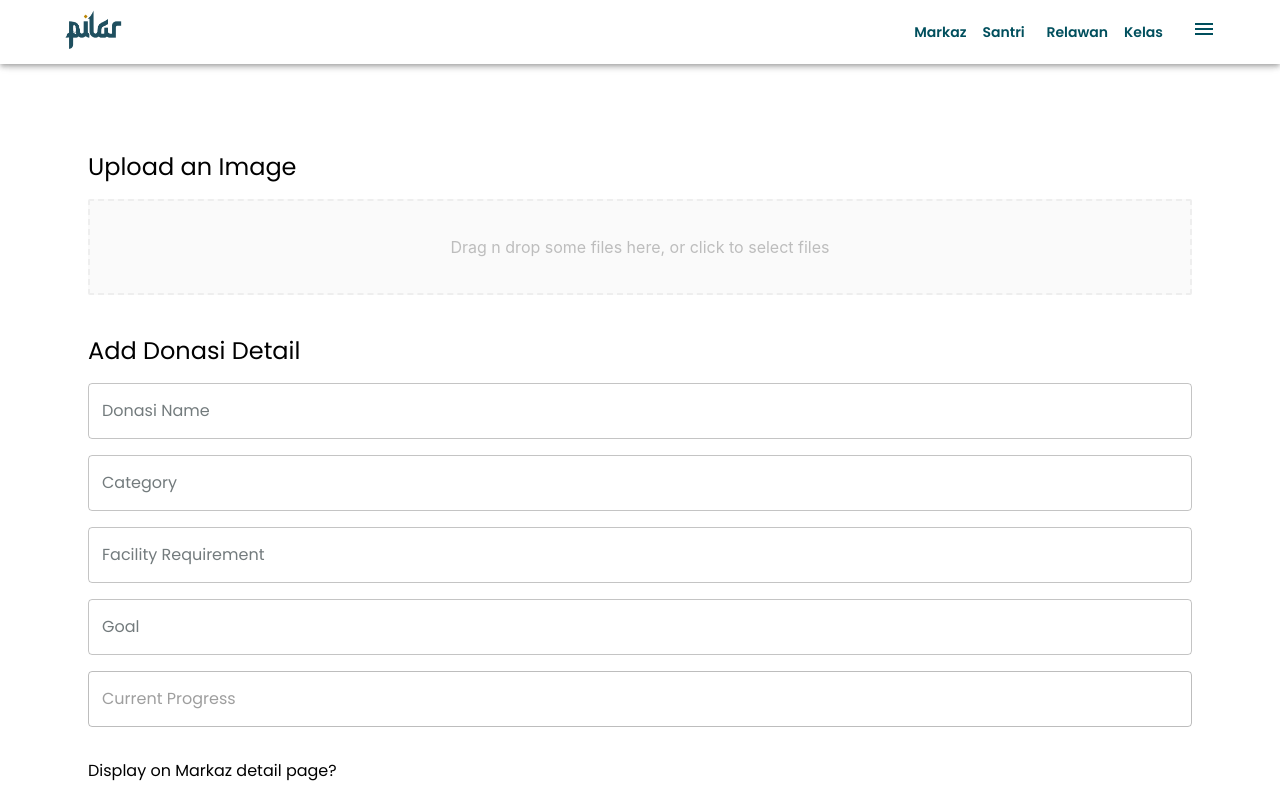
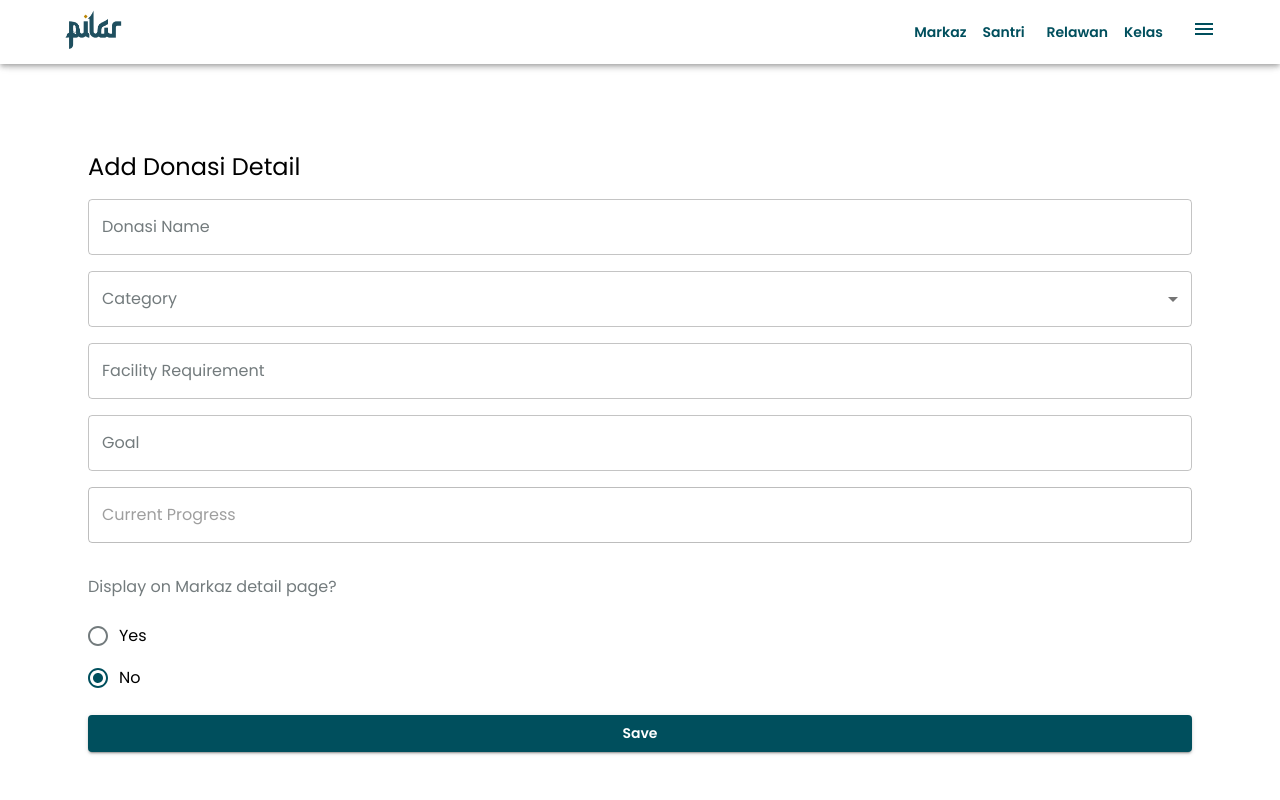
Before and after one commit to hazlazuardi/markaz-pillar-fe, a Next.js app: page /admin/markaz/donasi/add/1 in a window 1280 px wide. Shown: the top 800 px of the page. Built offline with nearby package versions, Linux system fonts and the light colour scheme; a web font is replaced by a local one.

Commit message:
feat: finished feature add donasi markaz

```diff
--- a/src/pages/admin/markaz/donasi/add/[id].js
+++ b/src/pages/admin/markaz/donasi/add/[id].js
@@ -4,100 +4,132 @@ import Button from "@mui/material/Button";
 import TextField from "@mui/material/TextField";
 import Grid from "@mui/material/Grid";
 import Typography from '@mui/material/Typography'
-import Dropzone from "../../../../../component/modules/Dropzone";
 import { useAppContext } from "../../../../../context/AppContext";
 import { FormControl } from "@mui/material";
 import { Select } from "@mui/material";
 import { InputLabel } from "@mui/material";
 import { MenuItem } from "@mui/material";
 import { dispatchTypes } from "../../../../../context/AppReducer";
-import router from "next/router";
+import { useRouter } from "next/router";
 import Radio from '@mui/material/Radio';
 import RadioGroup from '@mui/material/RadioGroup';
 import FormControlLabel from '@mui/material/FormControlLabel';
+import FormLabel from '@mui/material/FormLabel';
+import { axiosMain } from "../../../../../axiosInstances";
+import OutlinedInput from '@mui/material/OutlinedInput';
 
 const BASE_URL = process.env.NEXT_PUBLIC_BACKEND_HOST;
 
-function AdminDonasiCreate() {
-    const { state, dispatch } = useAppContext();
-    const { currentAccessToken } = state;
-    const [thumbnail, setThumbnail] = useState({});
-    const [donasi, setDonasi] = useState({
+function AdminDonasiCreate(props) {
+    const { responseMarkaz } = props
+    const { dispatch } = useAppContext();
+    const [data, setData] = useState({
         name: "",
-        category: "",
-        facility: "",
-        goal: "",
+        categories: [],
+        description: "",
+        nominal: "",
+        isActive: null
     });
     const form = useRef(null);
 
     const handleChangeDonasi = ({ target }) => {
         const { name, value } = target;
-        setDonasi((prev) => ({
+        setData((prev) => ({
             ...prev,
             [name]: value,
         }));
     };
 
+    const router = useRouter()
+    const {id} = router.query
     const handleSubmit = async (event) => {
+        setLoading(true)
         event.preventDefault();
-
-        // API Route usage
-        const data = new FormData();
-        const donasiBlob = new Blob([JSON.stringify(donasi)], {
-            type: "application/json",
-        });
-        data.append("thumbnail", thumbnail);
-        data.append("donasi", donasiBlob);
-        // Display the key/value pairs
-        for (var pair of data.entries()) {
-
-        }
-
-        await fetch(`${BASE_URL}/admin/donasi`, {
-            body: data,
-            headers: {
-                Accept: "application/json, text/plain, */*",
-                Authorization: `Bearer ${currentAccessToken}`,
-            },
-            method: "POST",
-        })
-            .then((preResponse) => {
-                preResponse.json()
-                    .then((response) => {
-                        if (preResponse.status === 201) {
-
+        console.log("data", data)
+        await axiosMain
+            .post(`/admin/donation/markaz?id=${id}`, data)
+            .then(response => {
+                setLoading(false)
+                console.log(response)
                 dispatch({
                     type: dispatchTypes.SNACKBAR_CUSTOM,
                     payload: {
-                                    message: "Donasi Created"
+                        severity: 'success',
+                        message: "Donasi Markaz Created"
                     }
                 })
-                        } else if (preResponse.status === 400) {
-
+            })
+            .catch(error => {
+                setLoading(false)
+                console.log(error.response)
+                // Check & Handle if error.response is defined
+                if (!!error.response) {
+                    if (error.response.status === 400) {
+                    console.log(error.response)
+                        // Check & Handle if bad request (empty fields, etc)
                         dispatch({
                             type: dispatchTypes.SNACKBAR_CUSTOM,
                             payload: {
-                                    message: "Incorrect information"
+                                severity: 'error',
+                                message: 'Incorrect information'
                             }
-                            })
-                        } else if (preResponse.status === 413) {
-
+                        });
+                    } else {
+                        // Check & Handle if other error code
                         dispatch({
-                                type: dispatchTypes.SNACKBAR_CUSTOM,
-                                payload: {
-                                    message: "File is too large"
+                            type: dispatchTypes.SERVER_ERROR
+                        });
                     }
-                            })
+                } else {
+                    // Check & Handle if error.response is undefined
+                    dispatch({
+                        type: dispatchTypes.SERVER_ERROR
+                    });
                 }
-                    })
-                    .catch(e => {
-
-                    })
-            }).catch(e => {
-
             })
     };
 
+    const [loading, setLoading] = useState(false)
+
+    const [isActive, setIsActive] = useState();
+
+//      const handleIsActive = (event) => {
+//        setIsActive(event.target.isActive);
+//      };
+
+    const handleIsActive = (event) => {
+        const {
+          target: { value },
+        } = event;
+        setIsActive(event.target.isActive);
+        setData((prev) => ({
+            ...prev,
+            isActive: event.target.value
+        }));
+    };
+
+    const names = [
+      'RENOVASI',
+      'PEMBANGUNAN_MARKAZ'
+    ];
+
+    const [category, setCategory] = useState([]);
+
+    const handleChange = (event) => {
+        const {
+          target: { value },
+        } = event;
+        setCategory(
+          // On autofill we get a the stringified value.
+          typeof value === 'string' ? value.split(',') : value,
+        );
+        setData((prev) => ({
+            ...prev,
+            categories: category,
+        }));
+    };
+
+    console.log(category)
 
     return (
         <div>
@@ -113,25 +145,6 @@ function AdminDonasiCreate() {
                         <Grid item>
                             <Grid container spacing={2}>
                                 <Grid item xs={12}>
-                                    <Typography variant="h5" color="initial">Upload an Image</Typography>
-                                </Grid>
-                                <Grid item xs={12}>
-                                    <Dropzone
-                                        name="thumbnail"
-                                        setFile={setThumbnail}
-                                        accept={"application/pdf"}
-                                    />
-                                </Grid>
-                                {thumbnail.name &&
-                                    <Grid item xs={12}>
-                                        <Typography variant="body1" color="initial">Uploaded: {thumbnail.name}</Typography>
-                                    </Grid>
-                                }
-                            </Grid>
-                        </Grid>
-                        <Grid item>
-                            <Grid container spacing={2}>
-                                <Grid item xs={12}>
                                     <Typography variant="h5" color="initial">Add Donasi Detail</Typography>
                                 </Grid>
                                 <Grid item xs={12}>
@@ -143,16 +156,30 @@ function AdminDonasiCreate() {
                                     />
                                 </Grid>
                                 <Grid item xs={12}>
-                                    <TextField
-                                        name="category"
-                                        label="Category"
-                                        fullWidth
-                                        onChange={handleChangeDonasi}
-                                    />
+                                  <FormControl sx= {{width: '100%'}}>
+                                    <InputLabel id="demo-multiple-name-label">Category</InputLabel>
+                                    <Select
+                                      labelId="demo-multiple-name-label"
+                                      id="demo-multiple-name"
+                                      multiple
+                                      value={category}
+                                      onChange={handleChange}
+                                      input={<OutlinedInput label="Categories" />}
+                                    >
+                                      {names.map((category) => (
+                                        <MenuItem
+                                          key={category}
+                                          value={category}
+                                        >
+                                          {category}
+                                        </MenuItem>
+                                      ))}
+                                    </Select>
+                                  </FormControl>
                                 </Grid>
                                 <Grid item xs={12}>
                                     <TextField
-                                        name="facility"
+                                        name="description"
                                         label="Facility Requirement"
                                         fullWidth
                                         onChange={handleChangeDonasi}
@@ -160,7 +187,7 @@ function AdminDonasiCreate() {
                                 </Grid>
                                 <Grid item xs={12}>
                                     <TextField
-                                        name="goal"
+                                        name="nominal"
                                         label="Goal"
                                         fullWidth
                                         onChange={handleChangeDonasi}
@@ -169,22 +196,24 @@ function AdminDonasiCreate() {
                                 <Grid item xs={12}>
                                     <TextField
                                         disabled
-                                        name="progress"
+                                        name="donated"
                                         label="Current Progress"
                                         fullWidth
                                         onChange={handleChangeDonasi}
                                     />
                                 </Grid>
                                 <Grid item xs={12}>
-                                <Typography><p>Display on Markaz detail page?</p></Typography>
                                         <FormControl component="fieldset">
+                                        <FormLabel><Typography><p>Display on Markaz detail page?</p></Typography></FormLabel>
                                           <RadioGroup
                                             aria-label="displayOnMarkazDetail"
-                                            defaultValue="yes"
+                                            defaultValue={false}
                                             name="radio-buttons-group"
+                                            value={isActive}
+                                            onChange={handleIsActive}
                                           >
-                                            <FormControlLabel value="yes" control={<Radio />} label="Yes" />
-                                            <FormControlLabel value="no" control={<Radio />} label="No" />
+                                            <FormControlLabel value={true} control={<Radio />} label="Yes" />
+                                            <FormControlLabel value={false} control={<Radio />} label="No" />
                                           </RadioGroup>
                                         </FormControl>
                                 </Grid>
```
Lines whose indentation alone changed are shown as unchanged.
